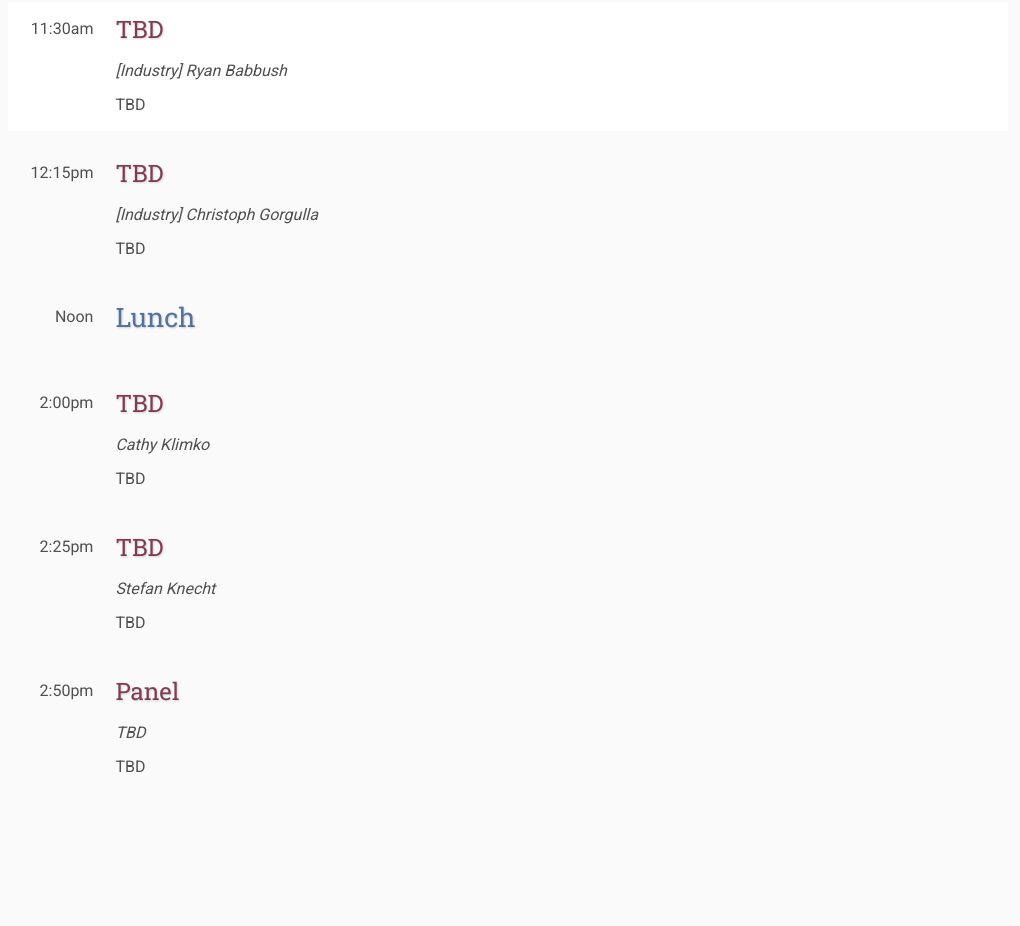
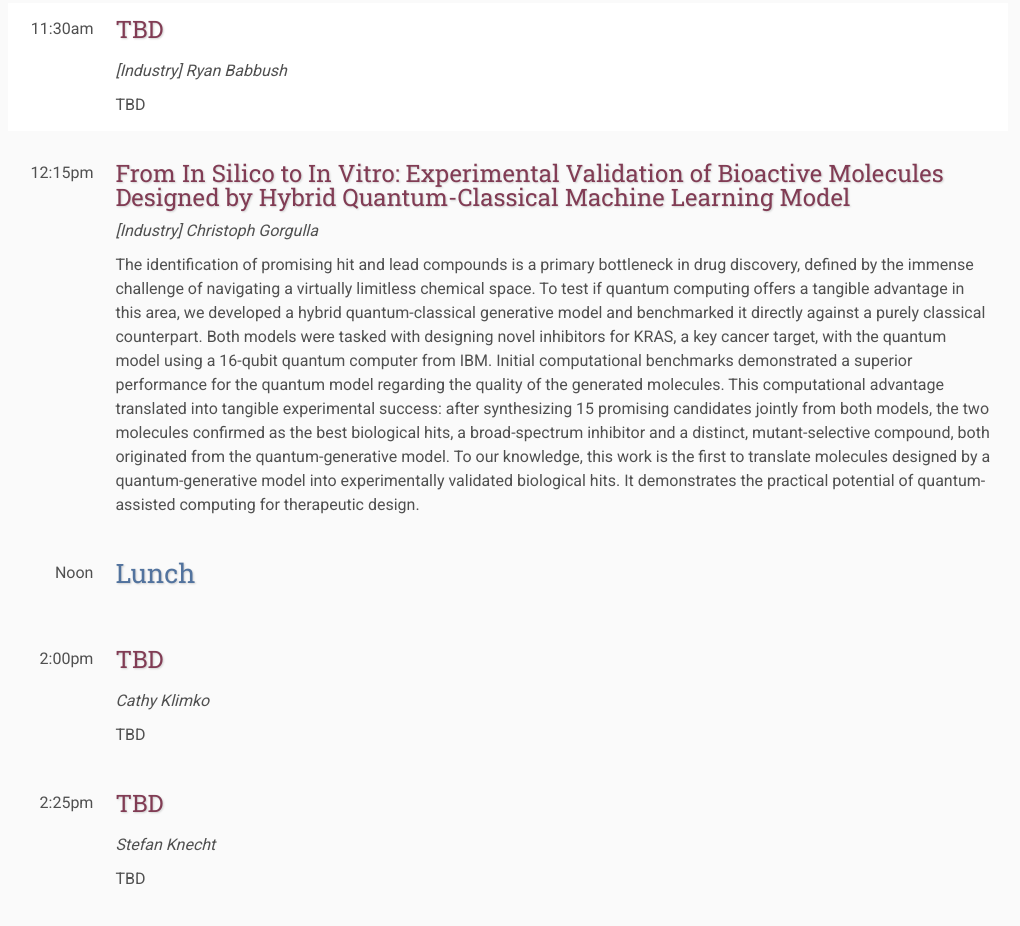
Before and after one commit to jafanello/IEEE2025QAppWorkshop, a plain HTML site: page program/index.html in a window 1280 px wide. Shown: the part 1408-2334 px from the top of the page, without its empty margins (132-1152 px from the left). Drawn offline with nearby package versions, Linux system fonts and the light colour scheme; some packages are replaced by stand-ins of ours; files that its build step writes are made by us from their sources.

Commit message:
added gorgulla title and abtract

```diff
--- a/program/index.html
+++ b/program/index.html
@@ -140,7 +140,7 @@
                 12:15pm
             </td>
             <td class="title">
-                TBD
+                From In Silico to In Vitro: Experimental Validation of Bioactive Molecules Designed by Hybrid Quantum-Classical Machine Learning Model
             </td>
         </tr>
         <tr>
@@ -150,7 +150,7 @@
         </tr>
         <tr>
             <td class="abstract">
-            TBD
+            The identification of promising hit and lead compounds is a primary bottleneck in drug discovery, defined by the immense challenge of navigating a virtually limitless chemical space. To test if quantum computing offers a tangible advantage in this area, we developed a hybrid quantum-classical generative model and benchmarked it directly against a purely classical counterpart. Both models were tasked with designing novel inhibitors for KRAS, a key cancer target, with the quantum model using a 16-qubit quantum computer from IBM. Initial computational benchmarks demonstrated a superior performance for the quantum model regarding the quality of the generated molecules. This computational advantage translated into tangible experimental success: after synthesizing 15 promising candidates jointly from both models, the two molecules confirmed as the best biological hits, a broad-spectrum inhibitor and a distinct, mutant-selective compound, both originated from the quantum-generative model. To our knowledge, this work is the first to translate molecules designed by a quantum-generative model into experimentally validated biological hits. It demonstrates the practical potential of quantum-assisted computing for therapeutic design.
             </td>
         </tr>
     </table>
```
